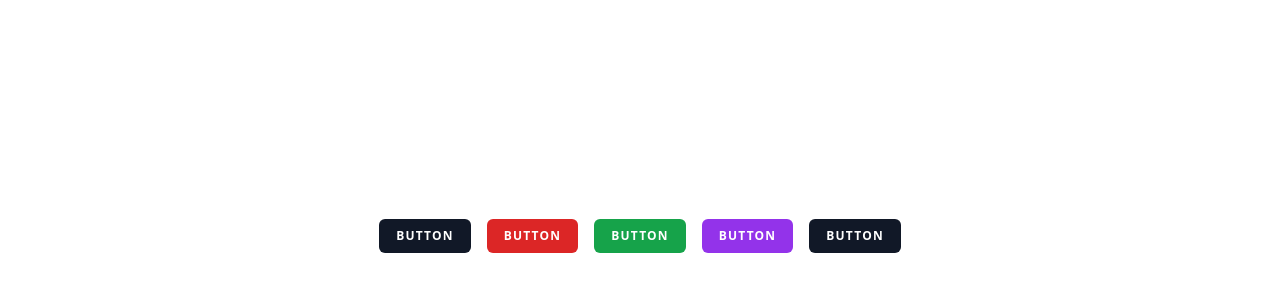
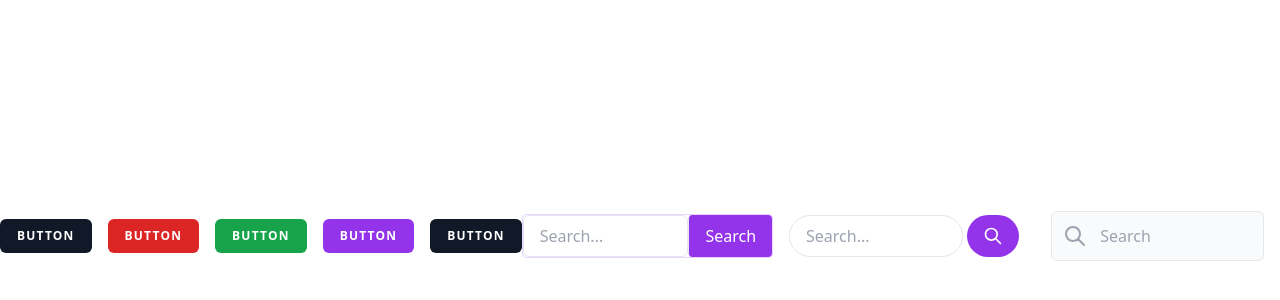
Before and after one commit to andrii0128/React-Tailwind, a React (Create React App) app: page / in a window 1280 px wide. Shown: the part 164-464 px from the top of the page. Built offline with nearby package versions, Linux system fonts and the light colour scheme.

Commit message:
3 Search boxes added

```diff
--- a/src/App.js
+++ b/src/App.js
@@ -1,4 +1,7 @@
 import Button from "./components/Button";
+import Search1 from "./components/search/Search1";
+import Search2 from "./components/search/Search2";
+import Search3 from "./components/search/Search3";
 
 function App() {
   return (
@@ -10,6 +13,11 @@ function App() {
         <Button className="bg-purple-600">Button</Button>
         <Button className="bg-cyan-600">Button</Button>
       </div>
+      <div className="flex gap-x-4">
+        <Search1 />
+        <Search2 />
+        <Search3 />
+      </div>
     </div>
   );
 }
--- /dev/null
+++ b/src/components/search/Search1.jsx
@@ -0,0 +1,18 @@
+import React from "react";
+
+export default function Search1() {
+    return (
+        <div className="flex items-center">
+            <div className="flex border border-purple-200 rounded">
+                <input
+                    type="text"
+                    className="block w-full px-4 py-2 text-purple-700 bg-white border rounded-md focus:border-purple-400 focus:ring-purple-300 focus:outline-none focus:ring focus:ring-opacity-40"
+                    placeholder="Search..."
+                />
+                <button className="px-4 text-white bg-purple-600 border-l rounded ">
+                    Search
+                </button>
+            </div>
+        </div>
+    );
+}
--- /dev/null
+++ b/src/components/search/Search2.jsx
@@ -0,0 +1,31 @@
+import React from "react";
+
+export default function Search2() {
+    return (
+        <div className="flex items-center">
+            <div className="flex space-x-1">
+                <input
+                    type="text"
+                    className="block w-full px-4 py-2 text-purple-700 bg-white border rounded-full focus:border-purple-400 focus:ring-purple-300 focus:outline-none focus:ring focus:ring-opacity-40"
+                    placeholder="Search..."
+                />
+                <button className="px-4 text-white bg-purple-600 rounded-full ">
+                    <svg
+                        xmlns="http://www.w3.org/2000/svg"
+                        className="w-5 h-5"
+                        fill="none"
+                        viewBox="0 0 24 24"
+                        stroke="currentColor"
+                        strokeWidth={2}
+                    >
+                        <path
+                            strokeLinecap="round"
+                            strokeLinejoin="round"
+                            d="M21 21l-6-6m2-5a7 7 0 11-14 0 7 7 0 0114 0z"
+                        />
+                    </svg>
+                </button>
+            </div>
+        </div>
+    );
+}
--- /dev/null
+++ b/src/components/search/Search3.jsx
@@ -0,0 +1,29 @@
+import React from "react";
+
+export default function Search3() {
+    return (
+        <form className="max-w-sm px-4">
+            <div className="relative">
+                <svg
+                    xmlns="http://www.w3.org/2000/svg"
+                    className="absolute top-0 bottom-0 w-6 h-6 my-auto text-gray-400 left-3"
+                    fill="none"
+                    viewBox="0 0 24 24"
+                    stroke="currentColor"
+                >
+                    <path
+                        strokeLinecap="round"
+                        strokeLinejoin="round"
+                        strokeWidth={2}
+                        d="M21 21l-6-6m2-5a7 7 0 11-14 0 7 7 0 0114 0z"
+                    />
+                </svg>
+                <input
+                    type="text"
+                    placeholder="Search"
+                    className="w-full py-3 pl-12 pr-4 text-gray-500 border rounded-md outline-none bg-gray-50 focus:bg-white focus:border-indigo-600"
+                />
+            </div>
+        </form>
+    );
+}
```
